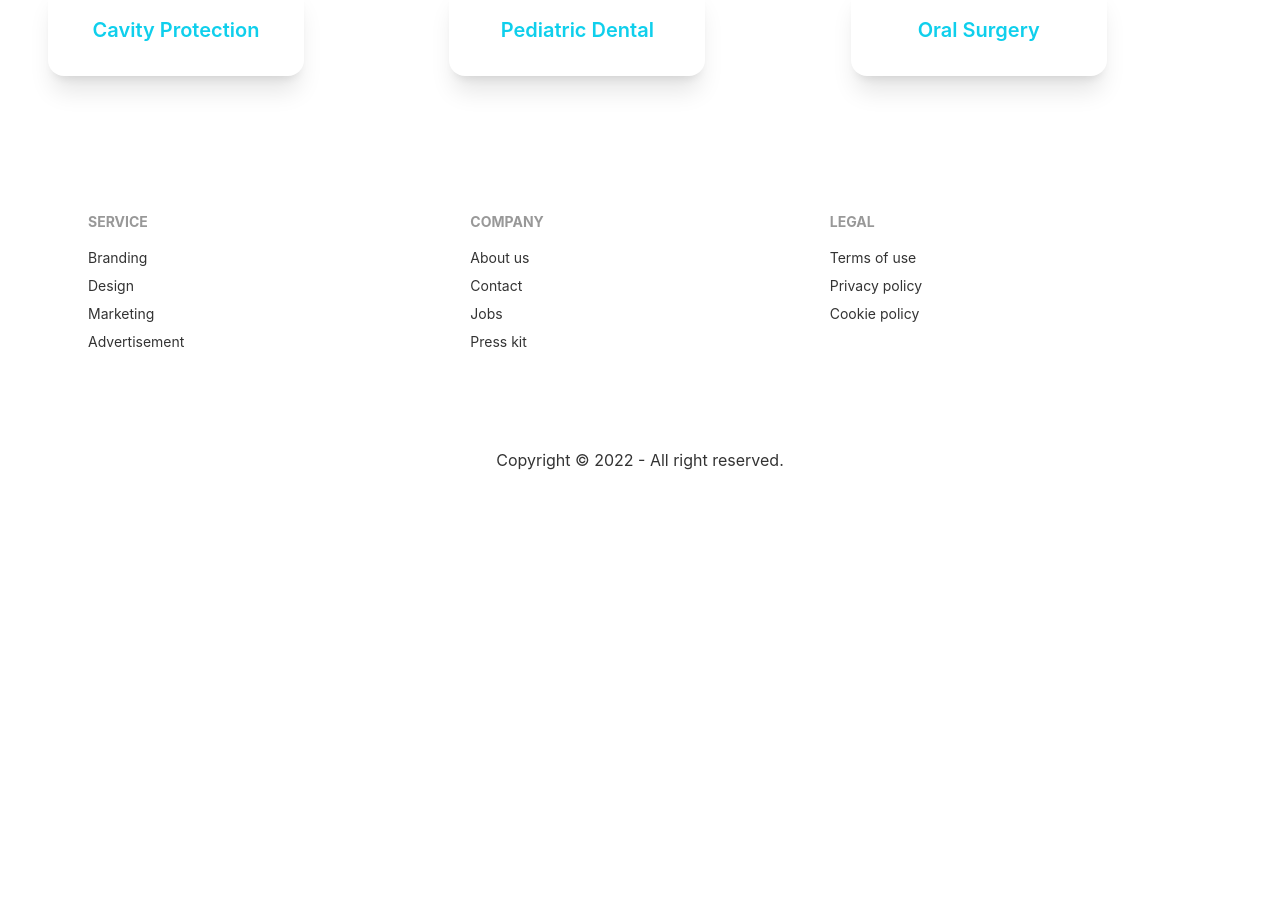
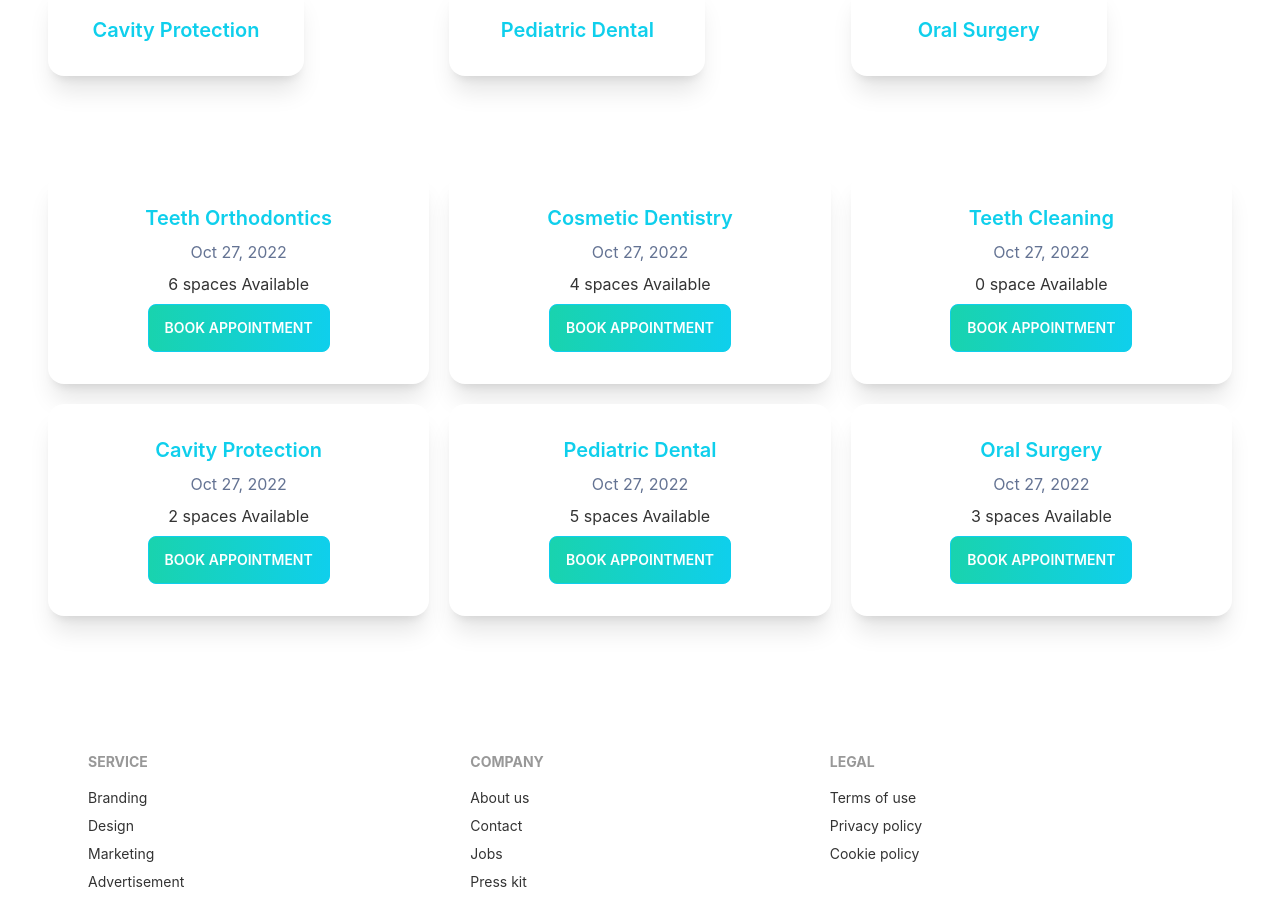
Before and after one commit to rimonhossain12/final-doctor-portal-practice, a React (Create React App) app: page /appointment in a window 1280 px wide. Shown: the part 1120-2041 px from the top of the page. Before the commit the page ends 1680 px from the top, so only its background shows below. Built offline with nearby package versions, Linux system fonts and the light colour scheme.

Commit message:
available appointment pages added

```diff
--- a/src/Pages/Appointment/Appointment.js
+++ b/src/Pages/Appointment/Appointment.js
@@ -9,6 +9,7 @@ const Appointment = () => {
         <div>
             <AppointmentBanner date={date} setDate={setDate} />
             <AvailableAppoint date={date} />
+
             <Footer />
         </div>
     );
--- /dev/null
+++ b/src/Pages/Appointment/AppointmentService.js
@@ -0,0 +1,20 @@
+import { format } from 'date-fns';
+import React from 'react';
+
+const AppointmentService = ({ service, date }) => {
+    const { name, slots } = service;
+    return (
+        <div className="card lg:max-w-96 bg-base-100 shadow-xl">
+            <div className="card-body items-center">
+                <h2 className="card-title text-primary">{name}</h2>
+                <p className='text-thin text-accent'>{format(date, 'PP')}</p>
+                <p> {slots.length}
+                    {slots.length > 1 ? " spaces " : " space "}
+                    Available</p>
+                <button className='btn btn-primary uppercase text-white bg-gradient-to-r from-secondary to-primary'>Book Appointment</button>
+            </div>
+        </div>
+    );
+};
+
+export default AppointmentService;
--- a/src/Pages/Appointment/AvailableAppoint.js
+++ b/src/Pages/Appointment/AvailableAppoint.js
@@ -1,6 +1,7 @@
 import { format } from 'date-fns';
 import React, { useState } from 'react';
 import { useEffect } from 'react';
+import AppointmentService from './AppointmentService';
 import SingleAppointment from './SingleAppointment';
 
 const AvailableAppoint = ({ date }) => {
@@ -27,6 +28,17 @@ const AvailableAppoint = ({ date }) => {
                         </SingleAppointment>)
                     }
                 </div>
+                <div className="grid px-12 sm:grid-cols-1 md:grid-cols-2 lg:grid-cols-3 gap-5 py-12">
+                    {
+                        services.map((service) => <AppointmentService
+                            key={service._id}
+                            service={service}
+                            date = {date}
+                        >
+
+                        </AppointmentService>)
+                    }
+                </div>
             </div>
         </div>
     );
--- a/src/Pages/Appointment/SingleAppointment.js
+++ b/src/Pages/Appointment/SingleAppointment.js
@@ -1,7 +1,7 @@
 import React from 'react';
 
 const SingleAppointment = ({ service }) => {
-    const { name, slots } = service;
+    const { name } = service;
     return (
         <>
             <div className="card lg:max-w-64 bg-base-100 shadow-xl">
```
